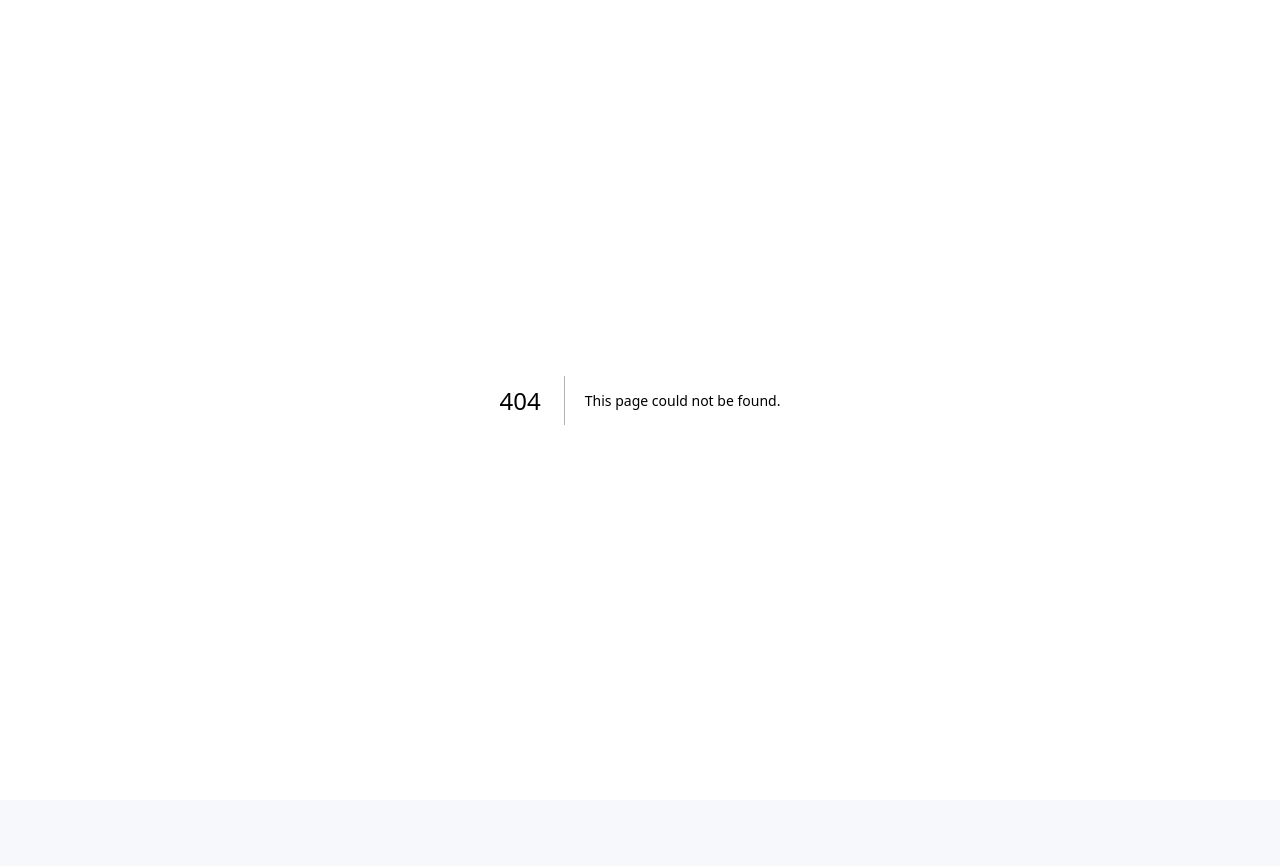
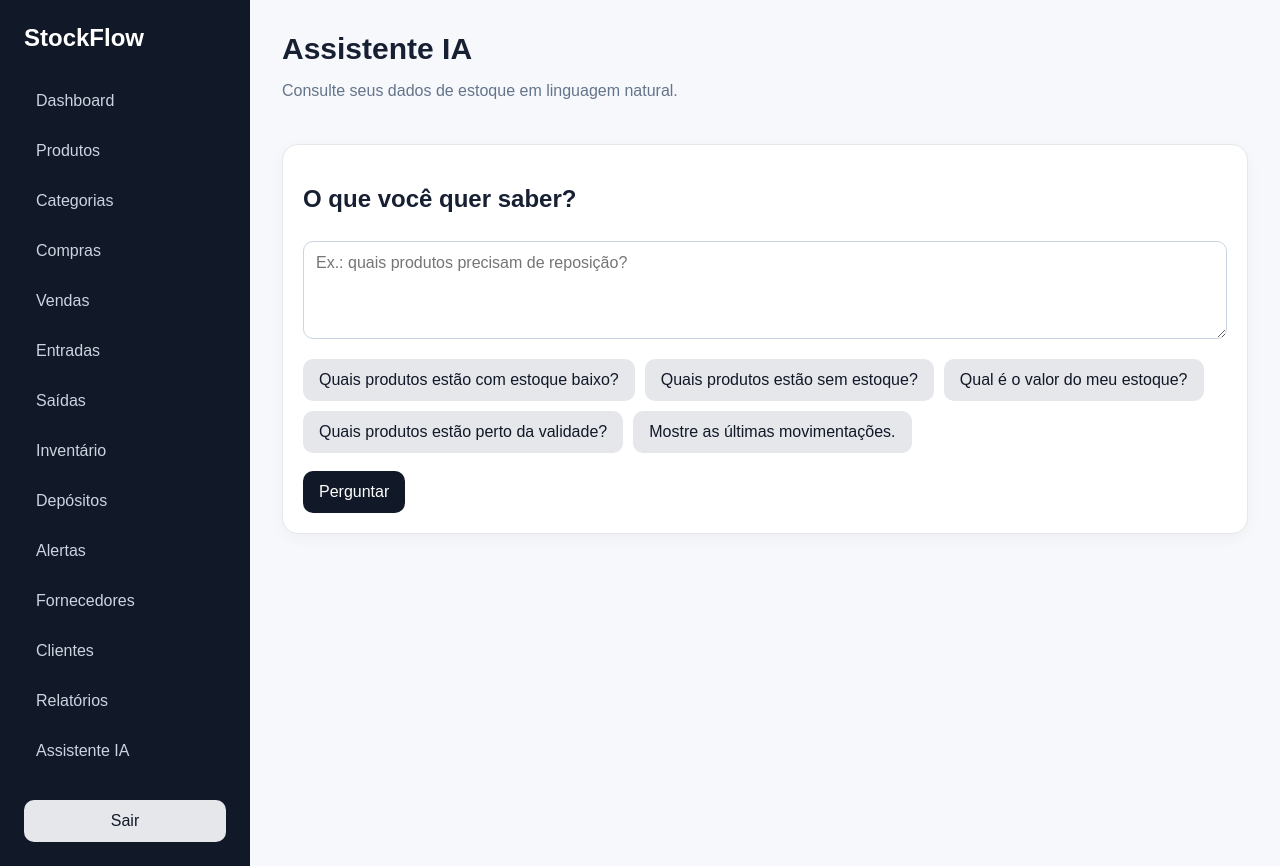
Before and after one commit to atomic-cod/stockflow, a Next.js app: page /ia in a window 1280 px wide. Before the commit this address had no page. Before the commit the page ends 800 px from the top, so only its background shows below. Built offline with nearby package versions, Linux system fonts and the light colour scheme.

Commit message:
feat(ui): add data-aware stock assistant

```diff
--- /dev/null
+++ b/src/app/ia/page.tsx
@@ -0,0 +1,45 @@
+"use client";
+
+import { useState } from "react";
+import { Sidebar } from "@/components/sidebar";
+
+const suggestions = [
+  "Quais produtos estão com estoque baixo?",
+  "Quais produtos estão sem estoque?",
+  "Qual é o valor do meu estoque?",
+  "Quais produtos estão perto da validade?",
+  "Mostre as últimas movimentações."
+];
+
+export default function Assistente() {
+  const [question,setQuestion]=useState("");
+  const [answer,setAnswer]=useState("");
+  const [loading,setLoading]=useState(false);
+  const [error,setError]=useState("");
+
+  async function ask(value=question) {
+    setError(""); setAnswer(""); setLoading(true);
+    try {
+      const r=await fetch("/api/ia",{method:"POST",headers:{"Content-Type":"application/json"},body:JSON.stringify({question:value})});
+      const d=await r.json();
+      if(!r.ok) throw new Error(d.error);
+      setAnswer(d.answer);
+    } catch(e:any) {
+      setError(e.message ?? "Não foi possível consultar o assistente.");
+    } finally { setLoading(false); }
+  }
+
+  return <div className="shell"><Sidebar/><main className="main">
+    <div className="topbar"><div><h1 className="title">Assistente IA</h1><p className="muted">Consulte seus dados de estoque em linguagem natural.</p></div></div>
+    <section className="card">
+      <h2>O que você quer saber?</h2>
+      <textarea className="input" rows={4} value={question} onChange={e=>setQuestion(e.target.value)} placeholder="Ex.: quais produtos precisam de reposição?" />
+      <div style={{display:"flex",gap:10,flexWrap:"wrap"}}>
+        {suggestions.map(s=><button key={s} className="btn secondary" onClick={()=>{setQuestion(s);ask(s)}}>{s}</button>)}
+      </div>
+      <div style={{marginTop:18}}><button className="btn" disabled={loading} onClick={()=>ask()}>{loading?"Consultando...":"Perguntar"}</button></div>
+      {error && <p style={{color:"#b91c1c"}}>{error}</p>}
+      {answer && <div className="card" style={{marginTop:20,background:"#f8fafc"}}><b>Resposta</b><p>{answer}</p></div>}
+    </section>
+  </main></div>;
+}
```
